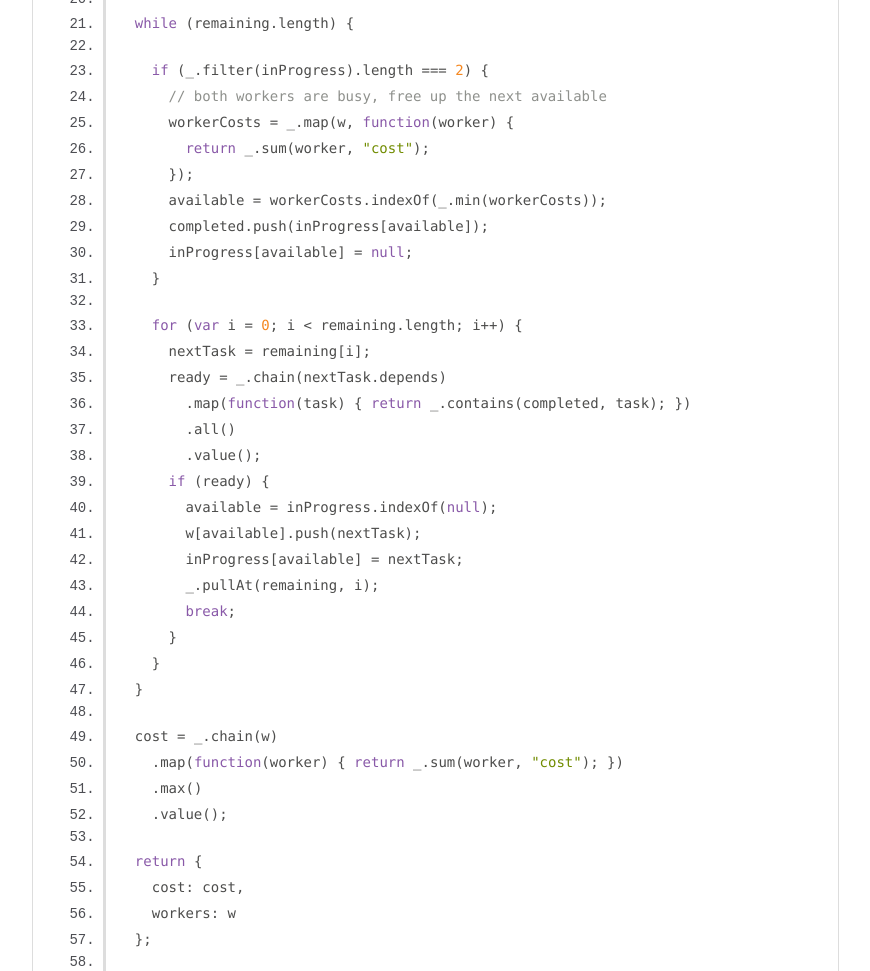
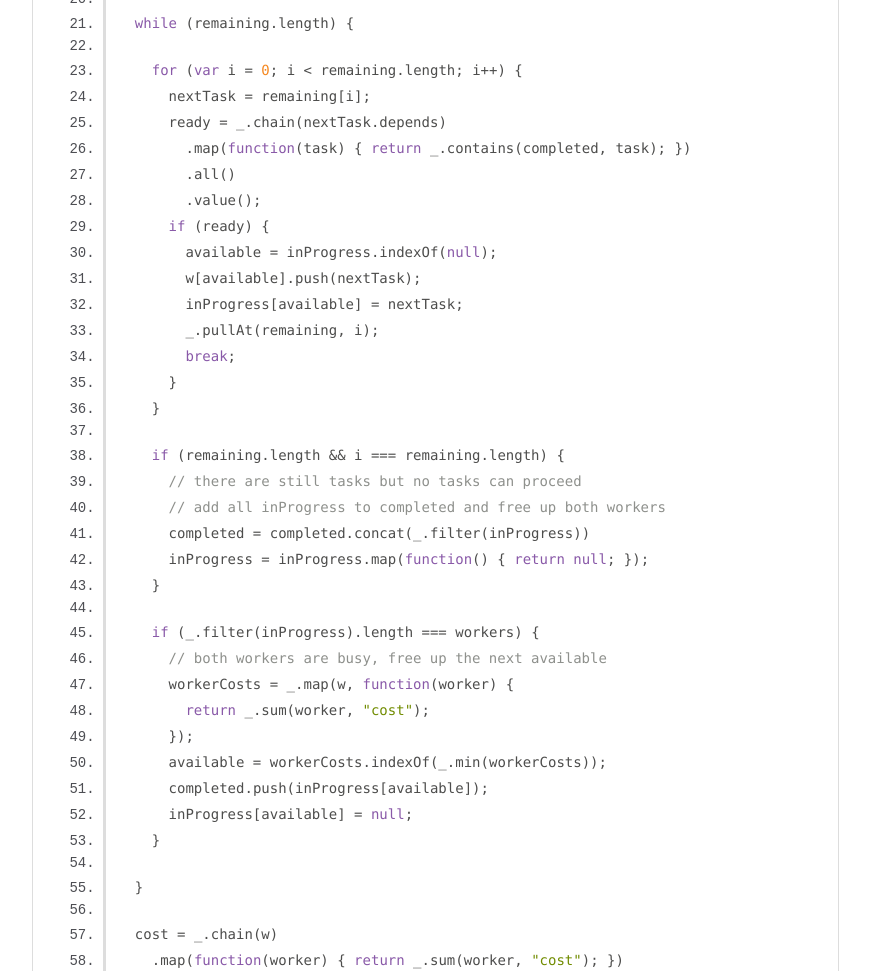
Before and after one commit to terrypalo/critical-path, a website: page doc/schedule.js.html in a window 1280 px wide. Shown: the part 639-1610 px from the top of the page, without its empty margins (0-870 px from the left). Drawn offline with Linux system fonts and the light colour scheme.

Commit message:
update docs

```diff
--- a/doc/schedule.js.html
+++ b/doc/schedule.js.html
@@ -48,16 +48,6 @@ function schedule(tasks, workers) {
 
   while (remaining.length) {
 
-    if (_.filter(inProgress).length === 2) {
-      // both workers are busy, free up the next available
-      workerCosts = _.map(w, function(worker) {
-        return _.sum(worker, "cost");
-      });
-      available = workerCosts.indexOf(_.min(workerCosts));
-      completed.push(inProgress[available]);
-      inProgress[available] = null;
-    }
-
     for (var i = 0; i &lt; remaining.length; i++) {
       nextTask = remaining[i];
       ready = _.chain(nextTask.depends)
@@ -72,6 +62,24 @@ function schedule(tasks, workers) {
         break;
       }
     }
+
+    if (remaining.length &amp;&amp; i === remaining.length) {
+      // there are still tasks but no tasks can proceed
+      // add all inProgress to completed and free up both workers
+      completed = completed.concat(_.filter(inProgress))
+      inProgress = inProgress.map(function() { return null; });
+    }
+
+    if (_.filter(inProgress).length === workers) {
+      // both workers are busy, free up the next available
+      workerCosts = _.map(w, function(worker) {
+        return _.sum(worker, "cost");
+      });
+      available = workerCosts.indexOf(_.min(workerCosts));
+      completed.push(inProgress[available]);
+      inProgress[available] = null;
+    }
+
   }
 
   cost = _.chain(w)
@@ -103,7 +111,7 @@ module.exports = schedule;
 <br class="clear">
 
 <footer>
-    Documentation generated by <a href="https://github.com/jsdoc3/jsdoc">JSDoc 3.3.0</a> on Wed May 20 2015 13:48:11 GMT-0700 (PDT)
+    Documentation generated by <a href="https://github.com/jsdoc3/jsdoc">JSDoc 3.3.0</a> on Wed May 20 2015 14:51:15 GMT-0700 (PDT)
 </footer>
 
 <script> prettyPrint(); </script>
```
Also changed, not shown: doc/Task.html (+1 -1 lines), doc/global.html (+1 -1 lines), doc/index.html (+1 -1 lines), doc/priority.js.html (+1 -1 lines), doc/task.js.html (+1 -1 lines).
